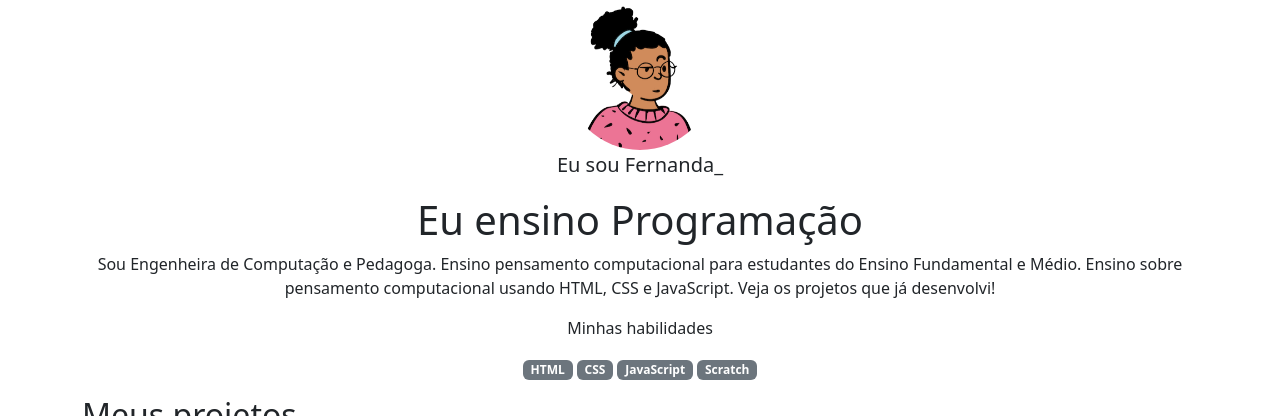
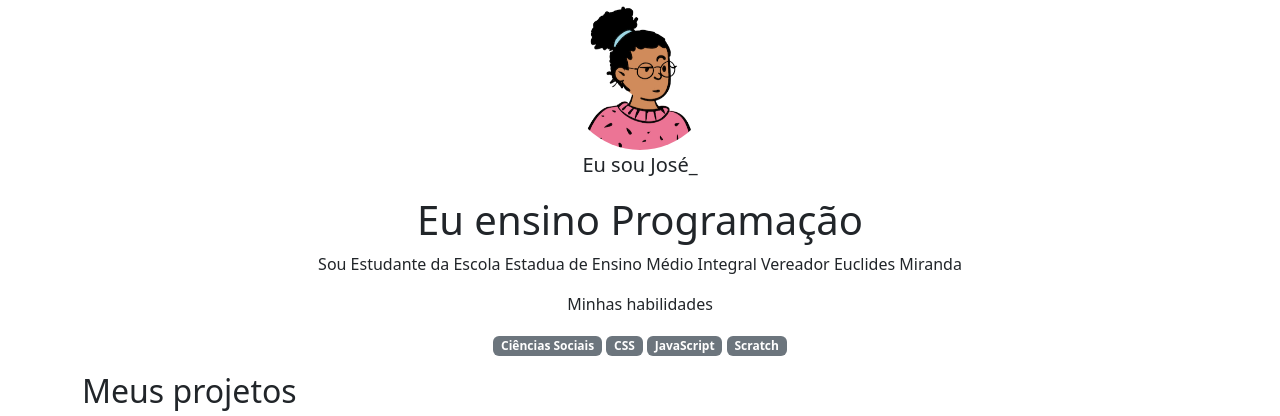
Before and after one commit to josephdohelipa/portif-lio-de-projetos, a plain HTML site: page index.html in a window 1280 px wide. Shown: the top 416 px of the page. Drawn offline with nearby package versions, Linux system fonts and the light colour scheme.

Commit message:
index.html

```diff
--- a/index.html
+++ b/index.html
@@ -12,14 +12,12 @@
 <body>
     <header class="container text-center">
         <img src="img/avatar-perfil.png" alt="avatar da Fernanda" class="rounded-circle" width="150" height="150" srcset="">
-        <p class="lead">Eu sou Fernanda_</p>
+        <p class="lead">Eu sou José_</p>
         <h1>Eu ensino Programação</h1>
-        <p>Sou Engenheira de Computação e Pedagoga. Ensino pensamento computacional para estudantes do Ensino
-            Fundamental e Médio. Ensino sobre pensamento computacional usando HTML, CSS e JavaScript. Veja os projetos
-            que já desenvolvi!</p>
+        <p>Sou Estudante da Escola Estadua de Ensino Médio Integral Vereador Euclides Miranda</p>
         <p>Minhas habilidades</p>
         <div>
-            <p class="badge bg-secondary">HTML</p>
+            <p class="badge bg-secondary">Ciências Sociais</p>
             <p class="badge bg-secondary">CSS</p>
             <p class="badge bg-secondary">JavaScript</p>
             <p class="badge bg-secondary">Scratch</p>
```
